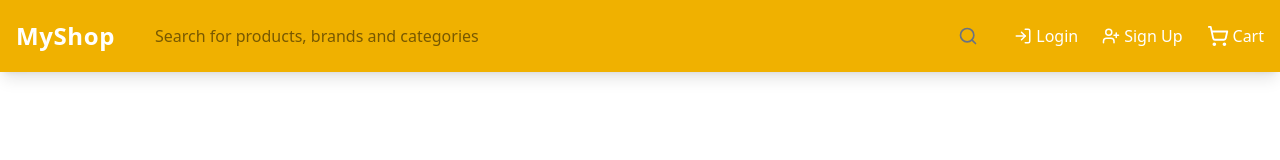
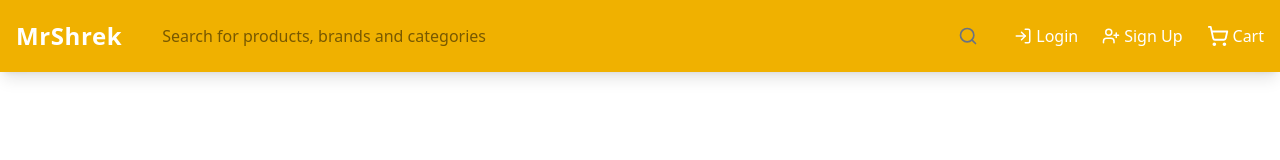
Before and after one commit to Foxgee212/MrShrek-Store, a React (Vite) app: page /MrShrek-Store/product/1 in a window 1280 px wide. Shown: the top 160 px of the page. Built offline with nearby package versions, Linux system fonts and the light colour scheme.

Commit message:
updating Shop name

```diff
--- a/src/components/Navbar.jsx
+++ b/src/components/Navbar.jsx
@@ -26,7 +26,7 @@ function Navbar() {
           to="/"
           className="text-2xl font-extrabold text-white tracking-wide hover:scale-105 transition"
         >
-          MyShop
+          MrShrek
         </Link>
 
         {/* Search Bar */}
```
